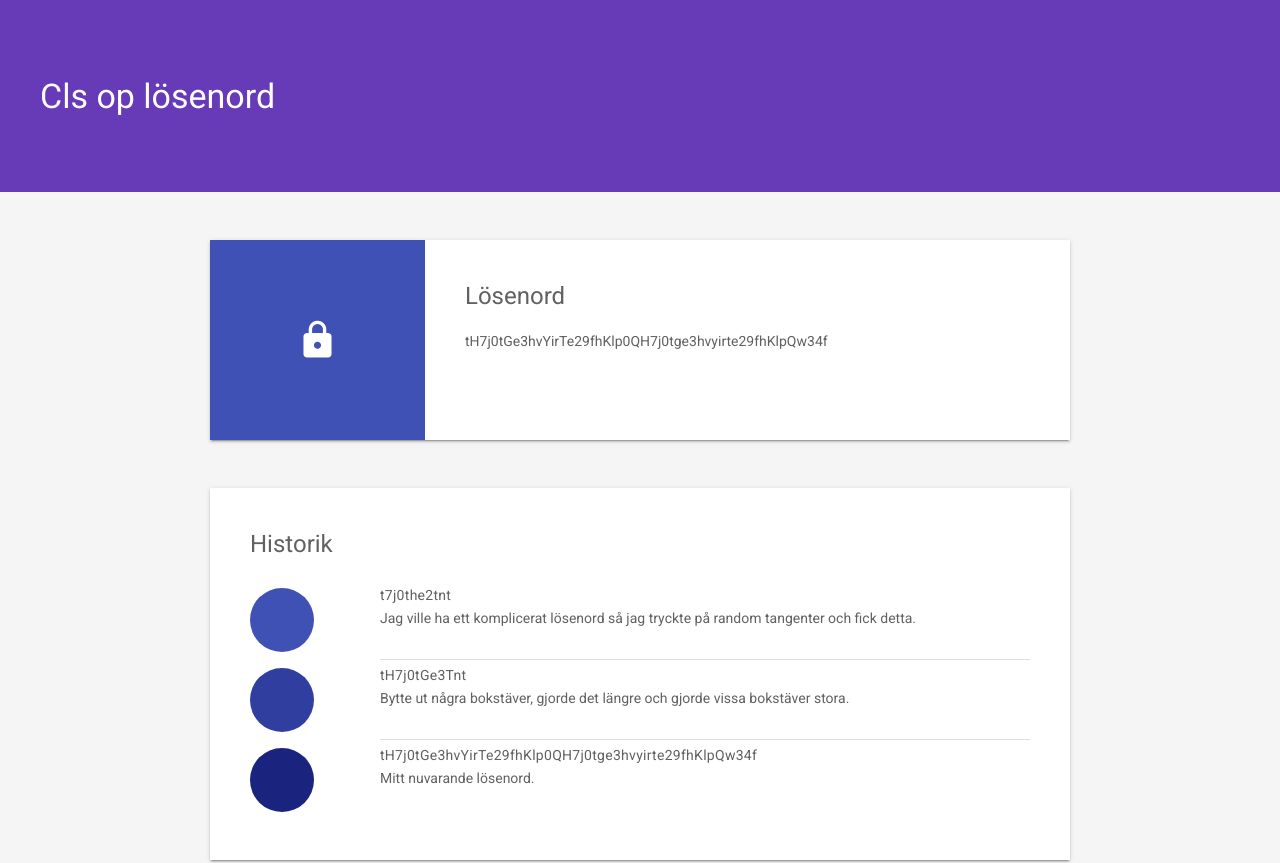
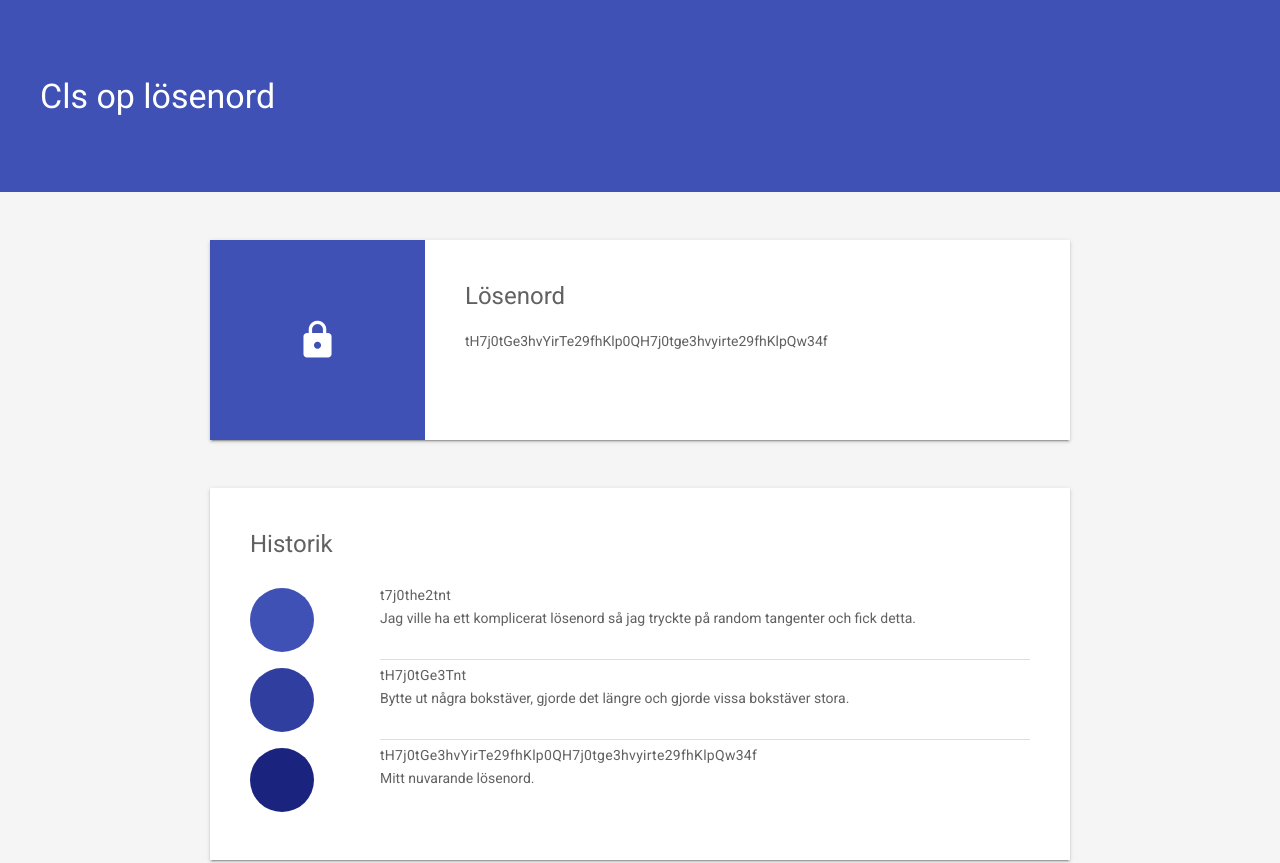
Before and after one commit to clsuger/clsuger.github.io, a plain HTML site: page index.html in a window 1280 px wide. Shown: the top 863 px of the page. Drawn offline with nearby package versions, Linux system fonts and the light colour scheme.

Commit message:
Update index.html

```diff
--- a/index.html
+++ b/index.html
@@ -40,7 +40,7 @@
   </head>
   <body class="mdl-demo mdl-color--grey-100 mdl-color-text--grey-700 mdl-base">
     <div class="mdl-layout mdl-js-layout mdl-layout--fixed-header">
-      <header class="mdl-layout__header mdl-layout__header--scroll mdl-color--primary">
+      <header class="mdl-layout__header mdl-layout__header--scroll mdl-color--indigo-500">
         <div class="mdl-layout--large-screen-only mdl-layout__header-row">
         </div>
         <div class="mdl-layout--large-screen-only mdl-layout__header-row">
```
